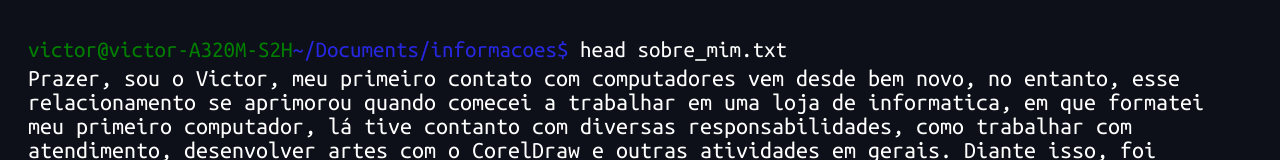
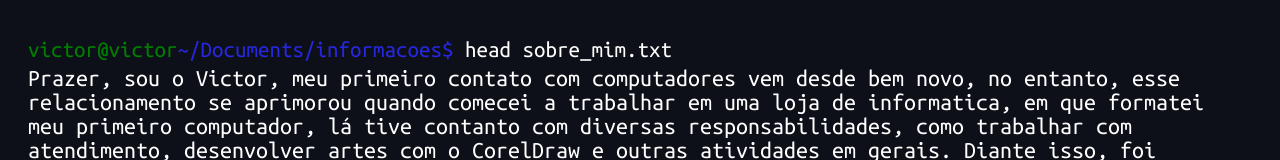
Before and after one commit to vitinhos67/mywebsite-spa, a Vue app: page /#/ in a window 1280 px wide. Shown: the top 160 px of the page. Built offline with nearby package versions, Linux system fonts and the light colour scheme.

Commit message:
change word

```diff
--- a/src/components/HomeVue.vue
+++ b/src/components/HomeVue.vue
@@ -2,7 +2,7 @@
   <div class="container">
       <div class="info-grid">
           <span class="ref-terminal">
-              <span class="color-info-user-terminal">victor@victor-A320M-S2H</span>
+              <span class="color-info-user-terminal">victor@victor</span>
               <span class="color-path-system-terminal">~/Documents/informacoes$</span>
               <span> head sobre_mim.txt</span>
           </span>
```
